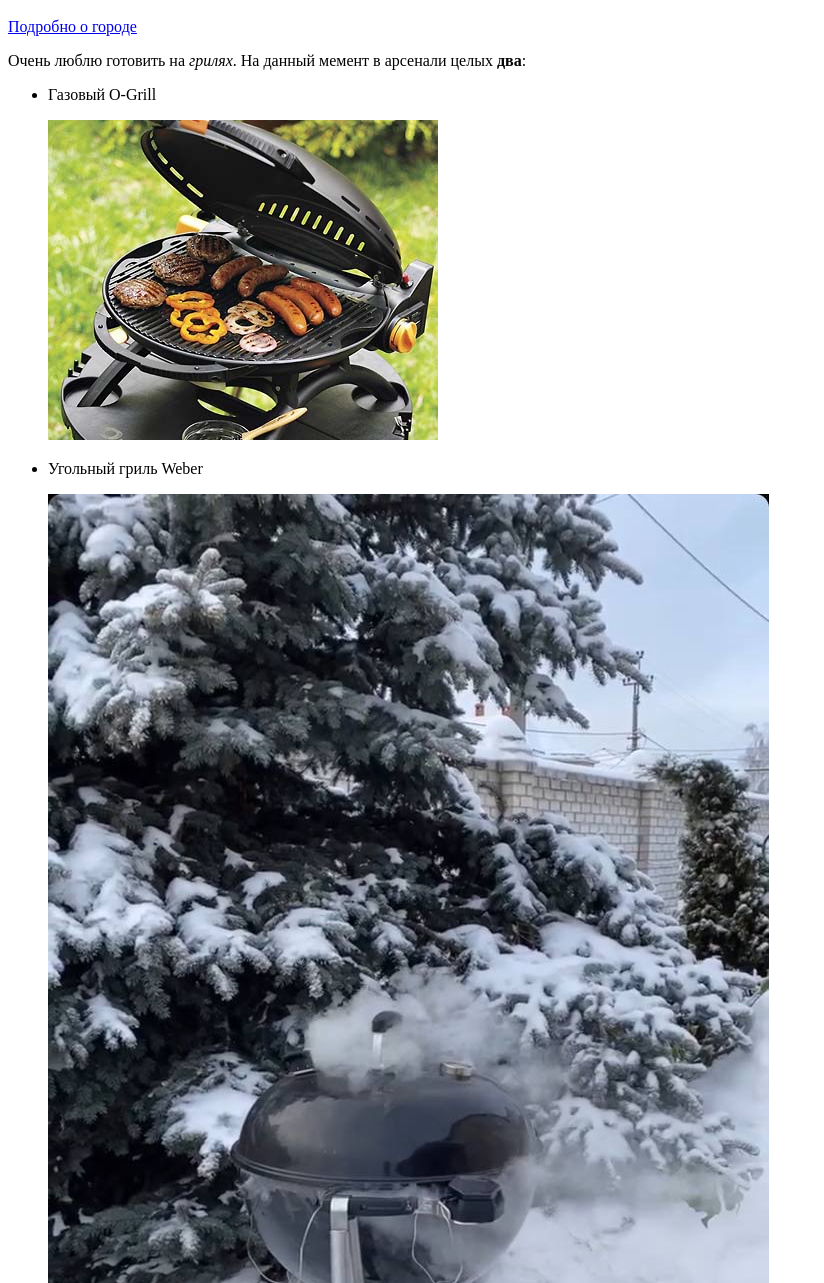
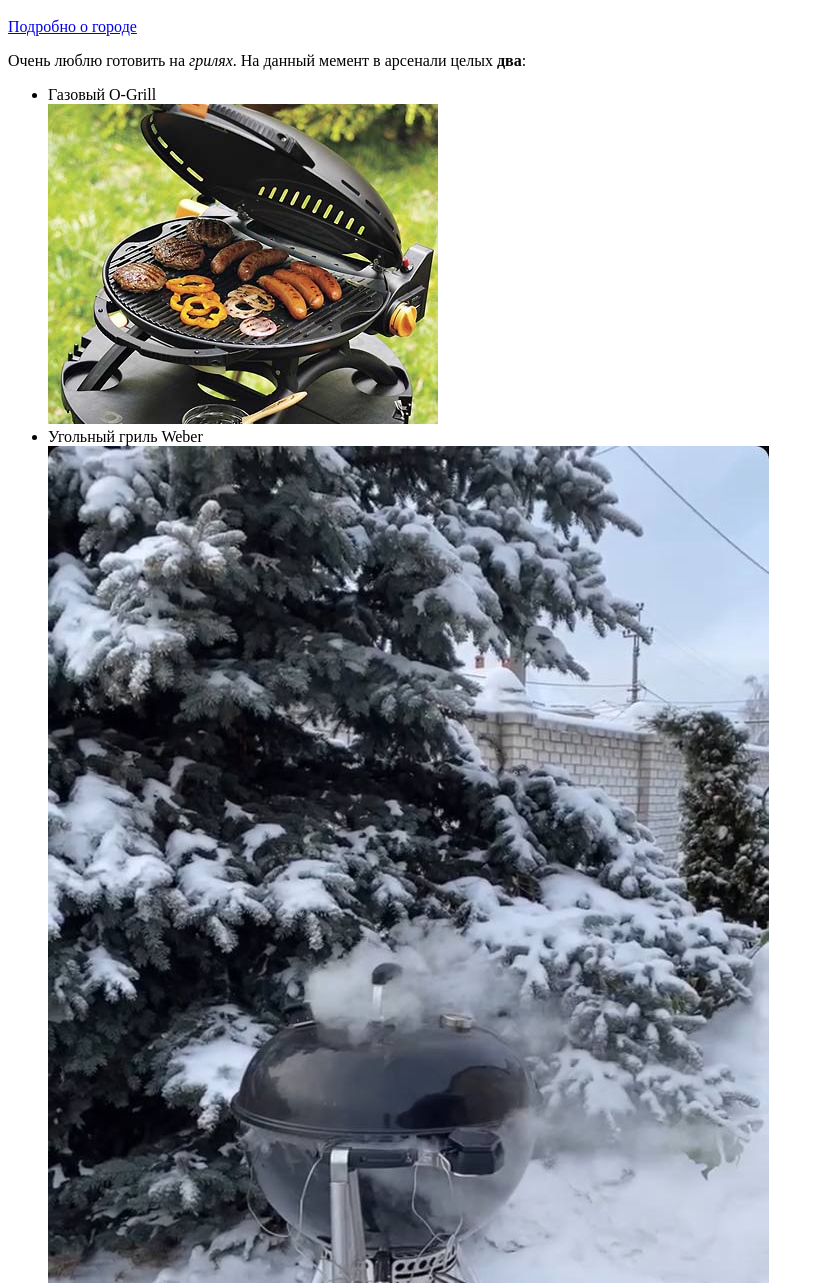
Before and after one commit to BangWang77/HW-03, a plain HTML site: page pages/index.html in a window 1280 px wide. Shown: the part 1017-2300 px from the top of the page, without its empty margins (0-824 px from the left). Drawn offline with Linux system fonts and the light colour scheme.

Commit message:
edit Index

```diff
--- a/pages/index.html
+++ b/pages/index.html
@@ -1,5 +1,5 @@
 <!DOCTYPE html>
-<html>
+<html lang="ru">
 <head>
     <meta charset="utf-8">
     <title>Моя первая веб-страница</title>
@@ -23,9 +23,9 @@
         <p>Очень люблю готовить на <em>грилях</em>. На данный мемент в арсенали целых <strong>два</strong>:</p>
         <ul>
             <li>Газовый O-Grill</li>
-            <p><img src="/img/grill.gas.jpg" alt="Газовый гриль"></p>
+            <img src="/img/grill.gas.jpg" alt="Газовый гриль">
             <li>Угольный гриль Weber</li>
-            <p><img src="/img/Grill2.jpg" alt="Угольный гриль"></p>
+            <img src="/img/Grill2.jpg" alt="Угольный гриль">
         </ul>
         <p>Более подробно можно увидеть на моём <strong><a href="https://www.youtube.com/channel/UCQX_A8aOkYA9y4DdF8rB-sw" target="_blank">You-Tube</a></strong></p>
         <h2>Чему я хочу научиться</h2>
```
Also changed, not shown: pages/about.html (+1 -1 lines), pages/contact.html (+1 -1 lines).
